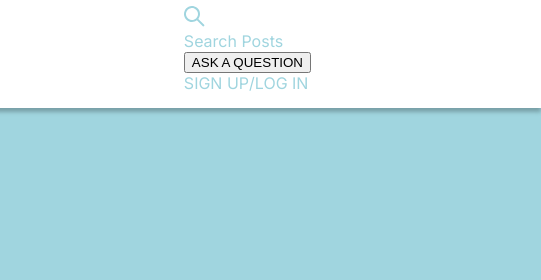
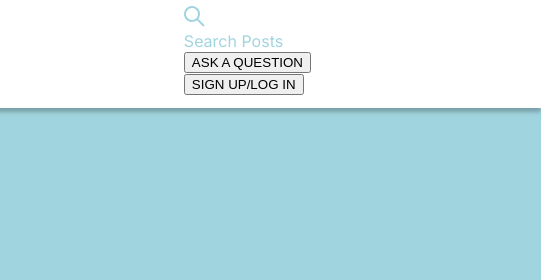
Before and after one commit to RifqaAhmad-Zaruq/SEN-210, a website built with Parcel: page index.html in a window 1280 px wide. Shown: the top 280 px of the page, 739-1280 px from the left. Built offline with nearby package versions, Linux system fonts and the light colour scheme.

Commit message:
Update index.html

```diff
--- a/index.html
+++ b/index.html
@@ -87,7 +87,7 @@
             <div class="frame-wrapper">
               <div class="ask-a-question-button-group">
                 <div class="ask-a-question-button1"></div>
-                <a href="LogInPage.html"></a><div class="sign-up-log">SIGN UP/LOG IN</div></a>
+                <a href="LogInPage.html"><button class="sign-up-log">SIGN UP/LOG IN</button></a>
               </div>
             </div>
           </div>
```
